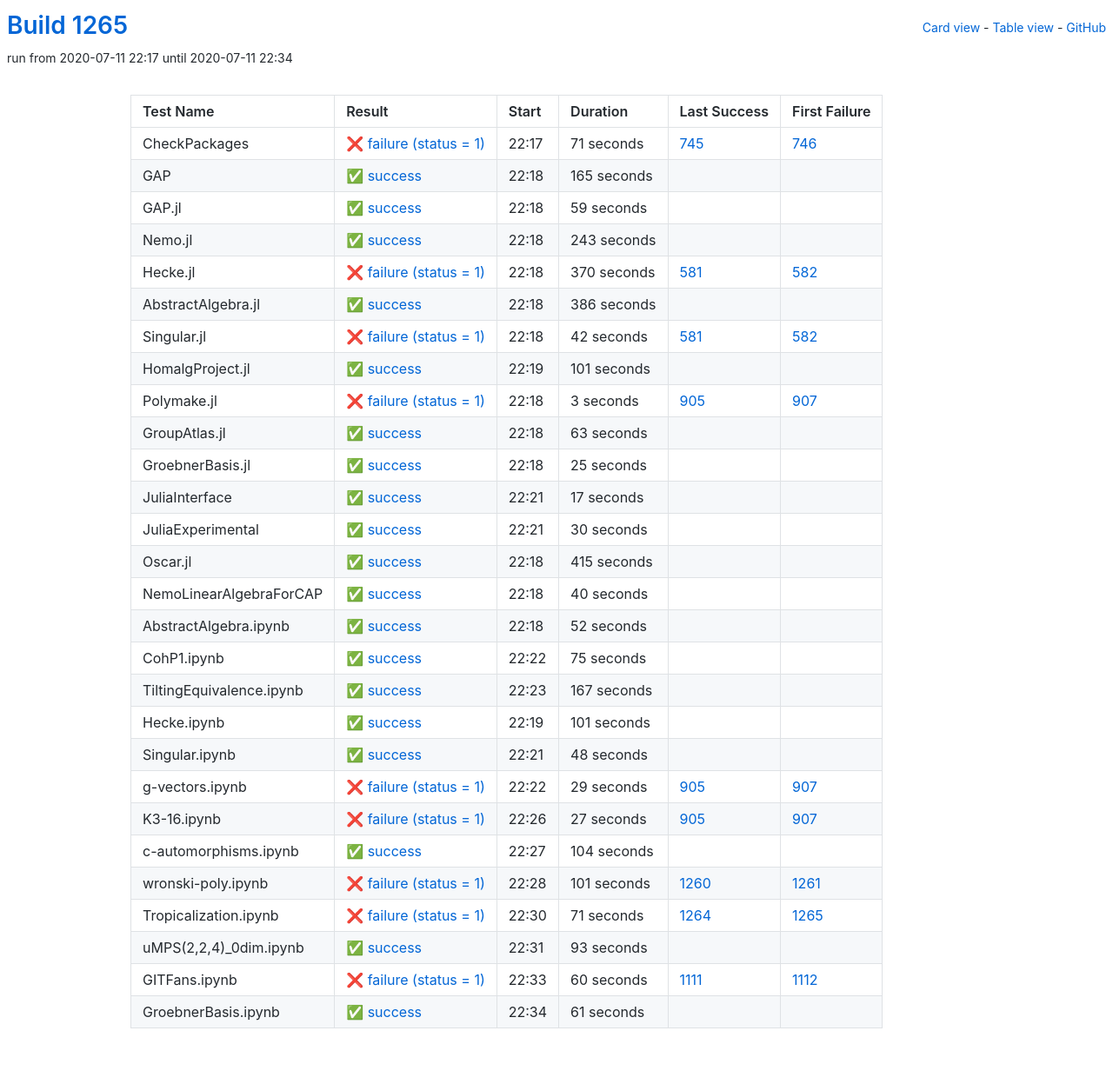
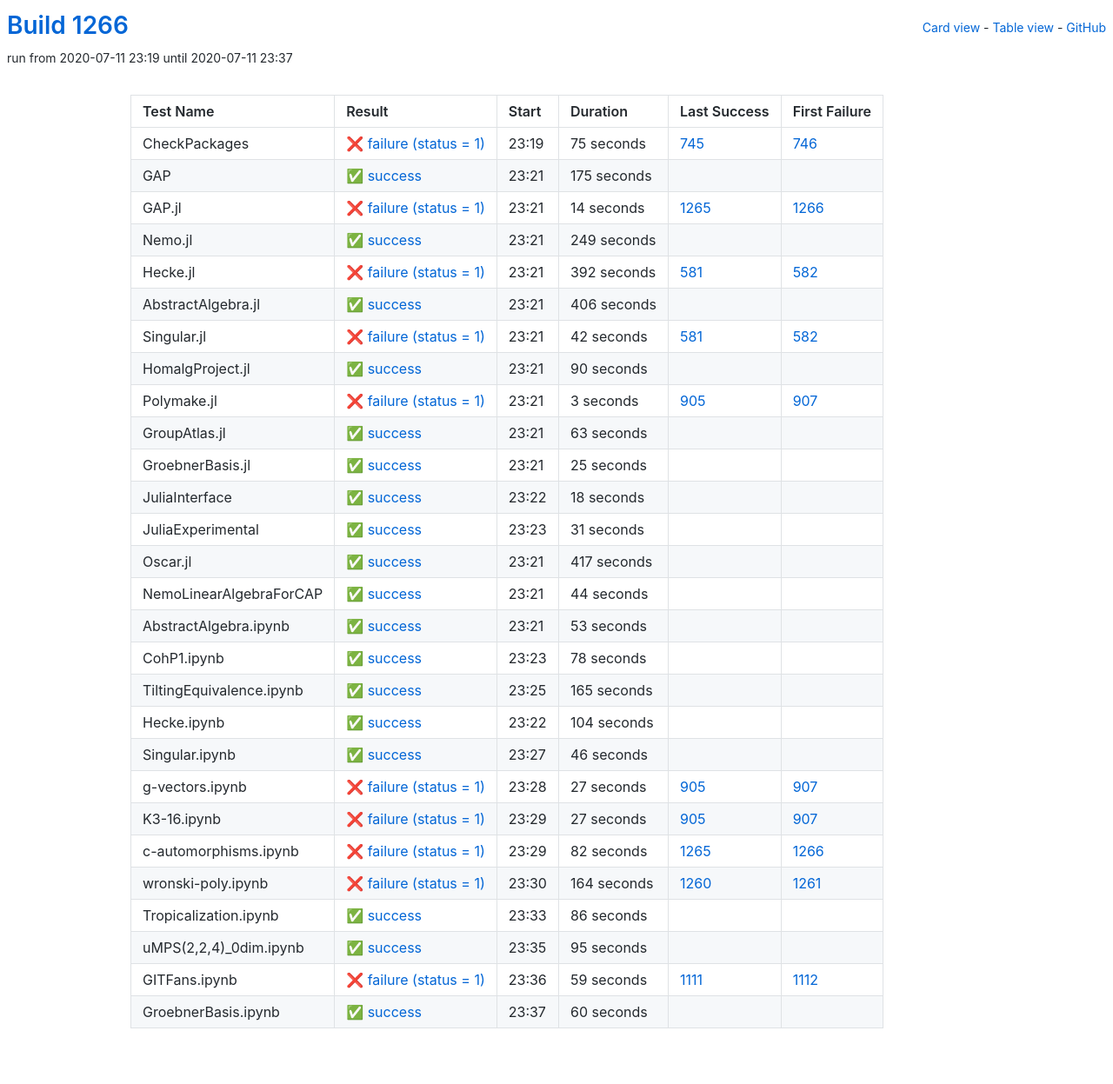
Before and after one commit to oscar-system/oscar-ci-status-1.4, a Jekyll site: the page built from table.html, in a window 1280 px wide. Shown: the whole page at 87% size. Built offline with Jekyll 4.4.1, drawn with Linux system fonts in a browser that asks for light colours.

Commit message:
Build #1266

```diff
--- a/_data/ci.yml
+++ b/_data/ci.yml
@@ -1,6 +1,6 @@
 ---
-build: 1265
-build_url: https://oscarci.mathematik.uni-kl.de/job/oscar-julia-1.4/1265/
+build: 1266
+build_url: https://oscarci.mathematik.uni-kl.de/job/oscar-julia-1.4/1266/
 job: oscar-julia-1.4
 organization: oscar-system
 repo: oscar-ci-status-1.4
@@ -8,80 +8,80 @@ repourl: https://github.com/oscar-system/oscar-ci-status-1.4
 tests:
 - name: CheckPackages
   id: checkpackages
-  log: https://oscarci.mathematik.uni-kl.de/job/oscar-julia-1.4/1265/artifact/logs/build-1265/CheckPackages.log
-  start: 2020-07-11 22:17
+  log: https://oscarci.mathematik.uni-kl.de/job/oscar-julia-1.4/1266/artifact/logs/build-1266/CheckPackages.log
+  start: 2020-07-11 23:19
   success: false
   exitcode: 1
   status: failure
-  duration: 71
+  duration: 75
   last_success: 745
   last_success_url: https://oscarci.mathematik.uni-kl.de/job/oscar-julia-1.4/745/
   first_failure: 746
   first_failure_url: https://oscarci.mathematik.uni-kl.de/job/oscar-julia-1.4/746/
 - name: GAP
   id: gap
-  log: https://oscarci.mathematik.uni-kl.de/job/oscar-julia-1.4/1265/artifact/logs/build-1265/GAP.log
-  start: 2020-07-11 22:18
+  log: https://oscarci.mathematik.uni-kl.de/job/oscar-julia-1.4/1266/artifact/logs/build-1266/GAP.log
+  start: 2020-07-11 23:21
   success: true
   exitcode: 0
   status: success
-  duration: 165
+  duration: 175
   last_success: false
   last_success_url:
   first_failure: false
   first_failure_url:
 - name: GAP.jl
   id: gap-jl
-  log: https://oscarci.mathematik.uni-kl.de/job/oscar-julia-1.4/1265/artifact/logs/build-1265/GAP.jl.log
-  start: 2020-07-11 22:18
+  log: https://oscarci.mathematik.uni-kl.de/job/oscar-julia-1.4/1266/artifact/logs/build-1266/GAP.jl.log
+  start: 2020-07-11 23:21
+  success: false
+  exitcode: 1
+  status: failure
+  duration: 14
+  last_success: 1265
+  last_success_url: https://oscarci.mathematik.uni-kl.de/job/oscar-julia-1.4/1265/
+  first_failure: 1266
+  first_failure_url: https://oscarci.mathematik.uni-kl.de/job/oscar-julia-1.4/1266/
+- name: Nemo.jl
+  id: nemo-jl
+  log: https://oscarci.mathematik.uni-kl.de/job/oscar-julia-1.4/1266/artifact/logs/build-1266/Nemo.jl.log
+  start: 2020-07-11 23:21
   success: true
   exitcode: 0
   status: success
-  duration: 59
-  last_success: false
-  last_success_url:
-  first_failure: false
-  first_failure_url:
-- name: Nemo.jl
-  id: nemo-jl
-  log: https://oscarci.mathematik.uni-kl.de/job/oscar-julia-1.4/1265/artifact/logs/build-1265/Nemo.jl.log
-  start: 2020-07-11 22:18
-  success: true
-  exitcode: 0
-  status: success
-  duration: 243
+  duration: 249
   last_success: false
   last_success_url:
   first_failure: false
   first_failure_url:
 - name: Hecke.jl
   id: hecke-jl
-  log: https://oscarci.mathematik.uni-kl.de/job/oscar-julia-1.4/1265/artifact/logs/build-1265/Hecke.jl.log
-  start: 2020-07-11 22:18
+  log: https://oscarci.mathematik.uni-kl.de/job/oscar-julia-1.4/1266/artifact/logs/build-1266/Hecke.jl.log
+  start: 2020-07-11 23:21
   success: false
   exitcode: 1
   status: failure
-  duration: 370
+  duration: 392
   last_success: 581
   last_success_url: https://oscarci.mathematik.uni-kl.de/job/oscar-julia-1.4/581/
   first_failure: 582
   first_failure_url: https://oscarci.mathematik.uni-kl.de/job/oscar-julia-1.4/582/
 - name: AbstractAlgebra.jl
   id: abstractalgebra-jl
-  log: https://oscarci.mathematik.uni-kl.de/job/oscar-julia-1.4/1265/artifact/logs/build-1265/AbstractAlgebra.jl.log
-  start: 2020-07-11 22:18
+  log: https://oscarci.mathematik.uni-kl.de/job/oscar-julia-1.4/1266/artifact/logs/build-1266/AbstractAlgebra.jl.log
+  start: 2020-07-11 23:21
   success: true
   exitcode: 0
   status: success
-  duration: 386
+  duration: 406
   last_success: false
   last_success_url:
   first_failure: false
   first_failure_url:
 - name: Singular.jl
   id: singular-jl
-  log: https://oscarci.mathematik.uni-kl.de/job/oscar-julia-1.4/1265/artifact/logs/build-1265/Singular.jl.log
-  start: 2020-07-11 22:18
+  log: https://oscarci.mathematik.uni-kl.de/job/oscar-julia-1.4/1266/artifact/logs/build-1266/Singular.jl.log
+  start: 2020-07-11 23:21
   success: false
   exitcode: 1
   status: failure
@@ -92,20 +92,20 @@ tests:
   first_failure_url: https://oscarci.mathematik.uni-kl.de/job/oscar-julia-1.4/582/
 - name: HomalgProject.jl
   id: homalgproject-jl
-  log: https://oscarci.mathematik.uni-kl.de/job/oscar-julia-1.4/1265/artifact/logs/build-1265/HomalgProject.jl.log
-  start: 2020-07-11 22:19
+  log: https://oscarci.mathematik.uni-kl.de/job/oscar-julia-1.4/1266/artifact/logs/build-1266/HomalgProject.jl.log
+  start: 2020-07-11 23:21
   success: true
   exitcode: 0
   status: success
-  duration: 101
+  duration: 90
   last_success: false
   last_success_url:
   first_failure: false
   first_failure_url:
 - name: Polymake.jl
   id: polymake-jl
-  log: https://oscarci.mathematik.uni-kl.de/job/oscar-julia-1.4/1265/artifact/logs/build-1265/Polymake.jl.log
-  start: 2020-07-11 22:18
+  log: https://oscarci.mathematik.uni-kl.de/job/oscar-julia-1.4/1266/artifact/logs/build-1266/Polymake.jl.log
+  start: 2020-07-11 23:21
   success: false
   exitcode: 1
   status: failure
@@ -116,8 +116,8 @@ tests:
   first_failure_url: https://oscarci.mathematik.uni-kl.de/job/oscar-julia-1.4/907/
 - name: GroupAtlas.jl
   id: groupatlas-jl
-  log: https://oscarci.mathematik.uni-kl.de/job/oscar-julia-1.4/1265/artifact/logs/build-1265/GroupAtlas.jl.log
-  start: 2020-07-11 22:18
+  log: https://oscarci.mathematik.uni-kl.de/job/oscar-julia-1.4/1266/artifact/logs/build-1266/GroupAtlas.jl.log
+  start: 2020-07-11 23:21
   success: true
   exitcode: 0
   status: success
@@ -128,8 +128,8 @@ tests:
   first_failure_url:
 - name: GroebnerBasis.jl
   id: groebnerbasis-jl
-  log: https://oscarci.mathematik.uni-kl.de/job/oscar-julia-1.4/1265/artifact/logs/build-1265/GroebnerBasis.jl.log
-  start: 2020-07-11 22:18
+  log: https://oscarci.mathematik.uni-kl.de/job/oscar-julia-1.4/1266/artifact/logs/build-1266/GroebnerBasis.jl.log
+  start: 2020-07-11 23:21
   success: true
   exitcode: 0
   status: success
@@ -140,128 +140,128 @@ tests:
   first_failure_url:
 - name: JuliaInterface
   id: juliainterface
-  log: https://oscarci.mathematik.uni-kl.de/job/oscar-julia-1.4/1265/artifact/logs/build-1265/JuliaInterface.log
-  start: 2020-07-11 22:21
+  log: https://oscarci.mathematik.uni-kl.de/job/oscar-julia-1.4/1266/artifact/logs/build-1266/JuliaInterface.log
+  start: 2020-07-11 23:22
   success: true
   exitcode: 0
   status: success
-  duration: 17
+  duration: 18
   last_success: false
   last_success_url:
   first_failure: false
   first_failure_url:
 - name: JuliaExperimental
   id: juliaexperimental
-  log: https://oscarci.mathematik.uni-kl.de/job/oscar-julia-1.4/1265/artifact/logs/build-1265/JuliaExperimental.log
-  start: 2020-07-11 22:21
+  log: https://oscarci.mathematik.uni-kl.de/job/oscar-julia-1.4/1266/artifact/logs/build-1266/JuliaExperimental.log
+  start: 2020-07-11 23:23
   success: true
   exitcode: 0
   status: success
-  duration: 30
+  duration: 31
   last_success: false
   last_success_url:
   first_failure: false
   first_failure_url:
 - name: Oscar.jl
   id: oscar-jl
-  log: https://oscarci.mathematik.uni-kl.de/job/oscar-julia-1.4/1265/artifact/logs/build-1265/Oscar.jl.log
-  start: 2020-07-11 22:18
+  log: https://oscarci.mathematik.uni-kl.de/job/oscar-julia-1.4/1266/artifact/logs/build-1266/Oscar.jl.log
+  start: 2020-07-11 23:21
   success: true
   exitcode: 0
   status: success
-  duration: 415
+  duration: 417
   last_success: false
   last_success_url:
   first_failure: false
   first_failure_url:
 - name: NemoLinearAlgebraForCAP
   id: nemolinearalgebraforcap
-  log: https://oscarci.mathematik.uni-kl.de/job/oscar-julia-1.4/1265/artifact/logs/build-1265/NemoLinearAlgebraForCAP.log
-  start: 2020-07-11 22:18
+  log: https://oscarci.mathematik.uni-kl.de/job/oscar-julia-1.4/1266/artifact/logs/build-1266/NemoLinearAlgebraForCAP.log
+  start: 2020-07-11 23:21
   success: true
   exitcode: 0
   status: success
-  duration: 40
+  duration: 44
   last_success: false
   last_success_url:
   first_failure: false
   first_failure_url:
 - name: AbstractAlgebra.ipynb
   id: abstractalgebra-ipynb
-  log: https://oscarci.mathematik.uni-kl.de/job/oscar-julia-1.4/1265/artifact/logs/build-1265/AbstractAlgebra.ipynb.log
-  start: 2020-07-11 22:18
+  log: https://oscarci.mathematik.uni-kl.de/job/oscar-julia-1.4/1266/artifact/logs/build-1266/AbstractAlgebra.ipynb.log
+  start: 2020-07-11 23:21
   success: true
   exitcode: 0
   status: success
-  duration: 52
+  duration: 53
   last_success: false
   last_success_url:
   first_failure: false
   first_failure_url:
 - name: CohP1.ipynb
   id: cohp1-ipynb
-  log: https://oscarci.mathematik.uni-kl.de/job/oscar-julia-1.4/1265/artifact/logs/build-1265/CohP1.ipynb.log
-  start: 2020-07-11 22:22
+  log: https://oscarci.mathematik.uni-kl.de/job/oscar-julia-1.4/1266/artifact/logs/build-1266/CohP1.ipynb.log
+  start: 2020-07-11 23:23
   success: true
   exitcode: 0
   status: success
-  duration: 75
+  duration: 78
   last_success: false
   last_success_url:
   first_failure: false
   first_failure_url:
 - name: TiltingEquivalence.ipynb
   id: tiltingequivalence-ipynb
-  log: https://oscarci.mathematik.uni-kl.de/job/oscar-julia-1.4/1265/artifact/logs/build-1265/TiltingEquivalence.ipynb.log
-  start: 2020-07-11 22:23
+  log: https://oscarci.mathematik.uni-kl.de/job/oscar-julia-1.4/1266/artifact/logs/build-1266/TiltingEquivalence.ipynb.log
+  start: 2020-07-11 23:25
   success: true
   exitcode: 0
   status: success
-  duration: 167
+  duration: 165
   last_success: false
   last_success_url:
   first_failure: false
   first_failure_url:
 - name: Hecke.ipynb
   id: hecke-ipynb
-  log: https://oscarci.mathematik.uni-kl.de/job/oscar-julia-1.4/1265/artifact/logs/build-1265/Hecke.ipynb.log
-  start: 2020-07-11 22:19
+  log: https://oscarci.mathematik.uni-kl.de/job/oscar-julia-1.4/1266/artifact/logs/build-1266/Hecke.ipynb.log
+  start: 2020-07-11 23:22
   success: true
   exitcode: 0
   status: success
-  duration: 101
+  duration: 104
   last_success: false
   last_success_url:
   first_failure: false
   first_failure_url:
 - name: Singular.ipynb
   id: singular-ipynb
-  log: https://oscarci.mathematik.uni-kl.de/job/oscar-julia-1.4/1265/artifact/logs/build-1265/Singular.ipynb.log
-  start: 2020-07-11 22:21
+  log: https://oscarci.mathematik.uni-kl.de/job/oscar-julia-1.4/1266/artifact/logs/build-1266/Singular.ipynb.log
+  start: 2020-07-11 23:27
   success: true
   exitcode: 0
   status: success
-  duration: 48
+  duration: 46
   last_success: false
   last_success_url:
   first_failure: false
   first_failure_url:
 - name: g-vectors.ipynb
   id: g-vectors-ipynb
-  log: https://oscarci.mathematik.uni-kl.de/job/oscar-julia-1.4/1265/artifact/logs/build-1265/g-vectors.ipynb.log
-  start: 2020-07-11 22:22
+  log: https://oscarci.mathematik.uni-kl.de/job/oscar-julia-1.4/1266/artifact/logs/build-1266/g-vectors.ipynb.log
+  start: 2020-07-11 23:28
   success: false
   exitcode: 1
   status: failure
-  duration: 29
+  duration: 27
   last_success: 905
   last_success_url: https://oscarci.mathematik.uni-kl.de/job/oscar-julia-1.4/905/
   first_failure: 907
   first_failure_url: https://oscarci.mathematik.uni-kl.de/job/oscar-julia-1.4/907/
 - name: K3-16.ipynb
   id: k3-16-ipynb
-  log: https://oscarci.mathematik.uni-kl.de/job/oscar-julia-1.4/1265/artifact/logs/build-1265/K3-16.ipynb.log
-  start: 2020-07-11 22:26
+  log: https://oscarci.mathematik.uni-kl.de/job/oscar-julia-1.4/1266/artifact/logs/build-1266/K3-16.ipynb.log
+  start: 2020-07-11 23:29
   success: false
   exitcode: 1
   status: failure
@@ -272,72 +272,72 @@ tests:
   first_failure_url: https://oscarci.mathematik.uni-kl.de/job/oscar-julia-1.4/907/
 - name: c-automorphisms.ipynb
   id: c-automorphisms-ipynb
-  log: https://oscarci.mathematik.uni-kl.de/job/oscar-julia-1.4/1265/artifact/logs/build-1265/c-automorphisms.ipynb.log
-  start: 2020-07-11 22:27
-  success: true
-  exitcode: 0
-  status: success
-  duration: 104
-  last_success: false
-  last_success_url:
-  first_failure: false
-  first_failure_url:
-- name: wronski-poly.ipynb
-  id: wronski-poly-ipynb
-  log: https://oscarci.mathematik.uni-kl.de/job/oscar-julia-1.4/1265/artifact/logs/build-1265/wronski-poly.ipynb.log
-  start: 2020-07-11 22:28
+  log: https://oscarci.mathematik.uni-kl.de/job/oscar-julia-1.4/1266/artifact/logs/build-1266/c-automorphisms.ipynb.log
+  start: 2020-07-11 23:29
   success: false
   exitcode: 1
   status: failure
-  duration: 101
+  duration: 82
+  last_success: 1265
+  last_success_url: https://oscarci.mathematik.uni-kl.de/job/oscar-julia-1.4/1265/
+  first_failure: 1266
+  first_failure_url: https://oscarci.mathematik.uni-kl.de/job/oscar-julia-1.4/1266/
+- name: wronski-poly.ipynb
+  id: wronski-poly-ipynb
+  log: https://oscarci.mathematik.uni-kl.de/job/oscar-julia-1.4/1266/artifact/logs/build-1266/wronski-poly.ipynb.log
+  start: 2020-07-11 23:30
+  success: false
+  exitcode: 1
+  status: failure
+  duration: 164
   last_success: 1260
   last_success_url: https://oscarci.mathematik.uni-kl.de/job/oscar-julia-1.4/1260/
   first_failure: 1261
   first_failure_url: https://oscarci.mathematik.uni-kl.de/job/oscar-julia-1.4/1261/
 - name: Tropicalization.ipynb
   id: tropicalization-ipynb
-  log: https://oscarci.mathematik.uni-kl.de/job/oscar-julia-1.4/1265/artifact/logs/build-1265/Tropicalization.ipynb.log
-  start: 2020-07-11 22:30
-  success: false
-  exitcode: 1
-  status: failure
-  duration: 71
-  last_success: 1264
-  last_success_url: https://oscarci.mathematik.uni-kl.de/job/oscar-julia-1.4/1264/
-  first_failure: 1265
-  first_failure_url: https://oscarci.mathematik.uni-kl.de/job/oscar-julia-1.4/1265/
-- name: uMPS(2,2,4)_0dim.ipynb
-  id: umps-2-2-4-0dim-ipynb
-  log: https://oscarci.mathematik.uni-kl.de/job/oscar-julia-1.4/1265/artifact/logs/build-1265/uMPS-2-2-4-_0dim.ipynb.log
-  start: 2020-07-11 22:31
+  log: https://oscarci.mathematik.uni-kl.de/job/oscar-julia-1.4/1266/artifact/logs/build-1266/Tropicalization.ipynb.log
+  start: 2020-07-11 23:33
   success: true
   exitcode: 0
   status: success
-  duration: 93
+  duration: 86
+  last_success: false
+  last_success_url:
+  first_failure: false
+  first_failure_url:
+- name: uMPS(2,2,4)_0dim.ipynb
+  id: umps-2-2-4-0dim-ipynb
+  log: https://oscarci.mathematik.uni-kl.de/job/oscar-julia-1.4/1266/artifact/logs/build-1266/uMPS-2-2-4-_0dim.ipynb.log
+  start: 2020-07-11 23:35
+  success: true
+  exitcode: 0
+  status: success
+  duration: 95
   last_success: false
   last_success_url:
   first_failure: false
   first_failure_url:
 - name: GITFans.ipynb
   id: gitfans-ipynb
-  log: https://oscarci.mathematik.uni-kl.de/job/oscar-julia-1.4/1265/artifact/logs/build-1265/GITFans.ipynb.log
-  start: 2020-07-11 22:33
+  log: https://oscarci.mathematik.uni-kl.de/job/oscar-julia-1.4/1266/artifact/logs/build-1266/GITFans.ipynb.log
+  start: 2020-07-11 23:36
   success: false
   exitcode: 1
   status: failure
-  duration: 60
+  duration: 59
   last_success: 1111
   last_success_url: https://oscarci.mathematik.uni-kl.de/job/oscar-julia-1.4/1111/
   first_failure: 1112
   first_failure_url: https://oscarci.mathematik.uni-kl.de/job/oscar-julia-1.4/1112/
 - name: GroebnerBasis.ipynb
   id: groebnerbasis-ipynb
-  log: https://oscarci.mathematik.uni-kl.de/job/oscar-julia-1.4/1265/artifact/logs/build-1265/GroebnerBasis.ipynb.log
-  start: 2020-07-11 22:34
+  log: https://oscarci.mathematik.uni-kl.de/job/oscar-julia-1.4/1266/artifact/logs/build-1266/GroebnerBasis.ipynb.log
+  start: 2020-07-11 23:37
   success: true
   exitcode: 0
   status: success
-  duration: 61
+  duration: 60
   last_success: false
   last_success_url:
   first_failure: false
```
Also changed, not shown: README.md.
